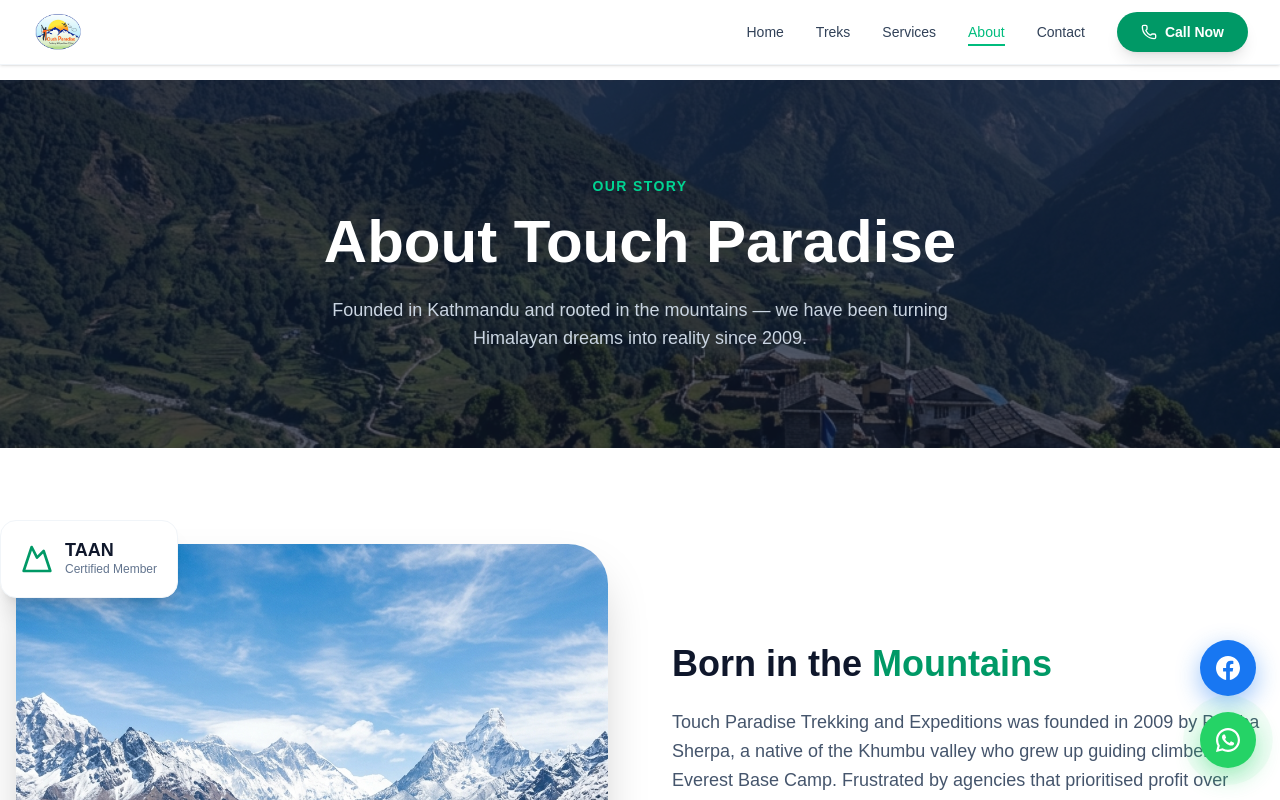
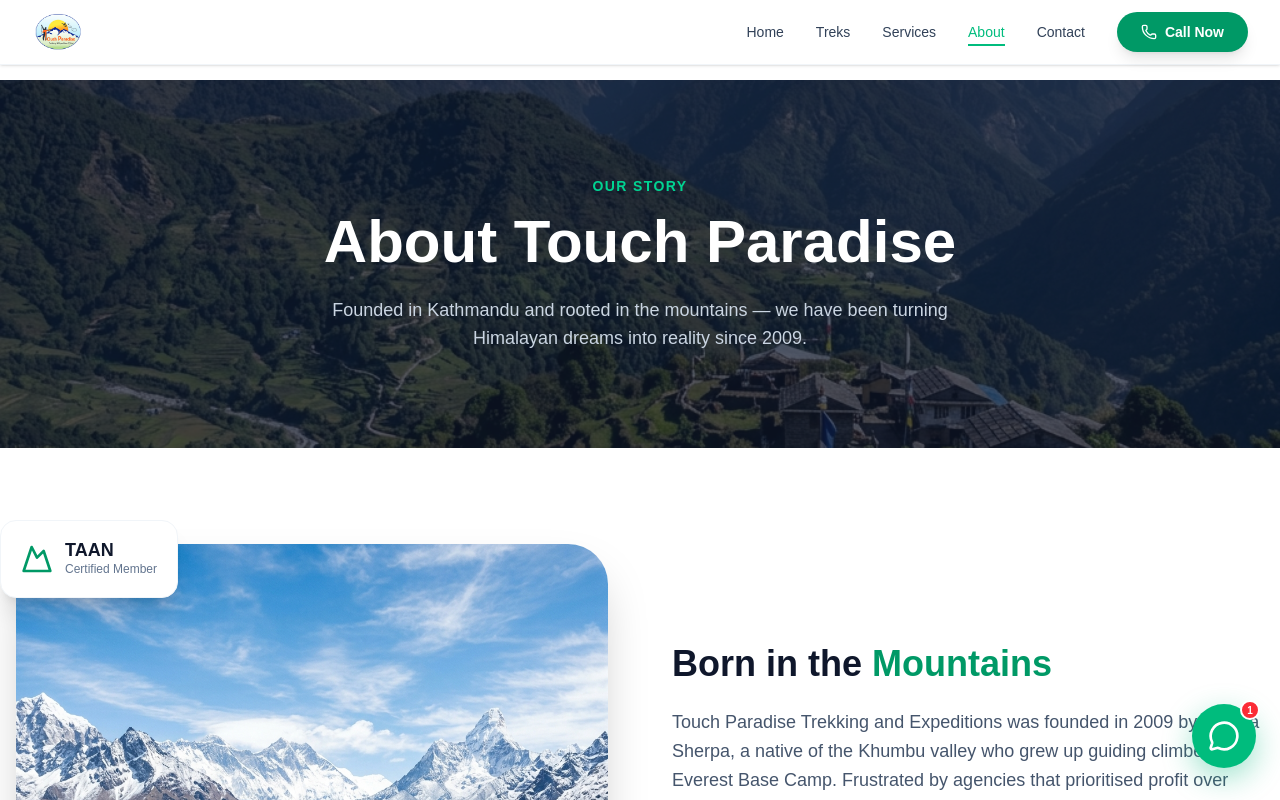
Before and after one commit to jiikeeesh/touch_paradise, a Next.js app: page /about in a window 1280 px wide. Shown: the top 800 px of the page. Built offline with nearby package versions, Linux system fonts and the light colour scheme.

Commit message:
feat: add About, FeaturedTreks, FloatingSocial, and Footer components with a dedicated treks listing page

```diff
--- a/app/treks/page.tsx
+++ b/app/treks/page.tsx
@@ -14,19 +14,26 @@
 
 export default async function TreksPage() {
   let regions: any[] = [];
+  let trekCount = 0;
   try {
-    regions = await prisma.region.findMany({
-      orderBy: { createdAt: "desc" },
-      include: {
-        _count: {
-          select: { treks: true },
+    const [fetchedRegions, totalTreks] = await Promise.all([
+      prisma.region.findMany({
+        orderBy: { createdAt: "desc" },
+        include: {
+          _count: {
+            select: { treks: true },
+          },
         },
-      },
-    });
+      }),
+      prisma.trek.count(),
+    ]);
+    regions = fetchedRegions;
+    trekCount = totalTreks;
   } catch (error) {
-    console.error("Failed to load regions:", error);
+    console.error("Failed to load regions or trek count:", error);
   }
 
+  const regionCount = regions.length;
 
   return (
     <PageLayout>
@@ -61,10 +68,10 @@
         <div className="container mx-auto px-4">
           <div className="grid grid-cols-2 md:grid-cols-4 divide-x divide-slate-100">
             {[
-              { label: "Trek Packages", value: "20+" },
-              { label: "Regions Covered", value: "8" },
+              { label: "Trek Packages", value: `${trekCount > 0 ? trekCount : "0"}+` },
+              { label: "Regions Covered", value: `${regionCount > 0 ? regionCount : "0"}` },
               { label: "Certified Guides", value: "40+" },
-              { label: "Years Running", value: "15+" },
+              { label: "Years Running", value: "17+" },
             ].map((stat) => (
               <div key={stat.label} className="py-6 px-8 text-center">
                 <p className="text-3xl font-bold text-emerald-600 mb-1">
--- a/components/About.tsx
+++ b/components/About.tsx
@@ -5,7 +5,7 @@
 import { CheckCircle2, ShieldCheck, HeartPulse, UserCheck } from "lucide-react";
 
 const stats = [
-  { label: "Years Experience", value: "15+" },
+  { label: "Years Experience", value: "17+" },
   { label: "Successful Treks", value: "2,500+" },
   { label: "Professional Guides", value: "40+" },
   { label: "Happy Clients", value: "10k+" },
@@ -57,7 +57,7 @@
             </h2>
             <p className="text-lg text-slate-600 leading-relaxed mb-10">
               Founded in Kathmandu, Touch Paradise Trekking and Expeditions has been at the forefront
-              of Himalayan exploration for over 15 years. We believe that every traveler deserves
+              of Himalayan exploration for over 17 years. We believe that every traveler deserves
               a safe, authentic, and unforgettable journey into the heart of Nepal.
             </p>
 
--- a/components/FeaturedTreks.tsx
+++ b/components/FeaturedTreks.tsx
@@ -55,7 +55,8 @@
 
 
 const FeaturedTreks = () => {
-  const [displayTreks, setDisplayTreks] = useState<Trek[]>(fallbackTreks);
+  const [displayTreks, setDisplayTreks] = useState<Trek[]>([]);
+  const [isLoading, setIsLoading] = useState(true);
 
   useEffect(() => {
     const fetchTreks = async () => {
@@ -82,6 +83,8 @@
         }
       } catch (err) {
         console.error("Error fetching treks", err);
+      } finally {
+        setIsLoading(false);
       }
     };
     fetchTreks();
@@ -105,8 +108,15 @@
           </Link>
         </div>
 
-        <div className="grid grid-cols-1 md:grid-cols-2 lg:grid-cols-3 gap-10">
-          {displayTreks.map((trek, index) => {
+        {isLoading ? (
+          <div className="grid grid-cols-1 md:grid-cols-2 lg:grid-cols-3 gap-10">
+            {[1, 2, 3].map((i) => (
+              <div key={i} className="bg-slate-50 rounded-3xl h-[450px] animate-pulse" />
+            ))}
+          </div>
+        ) : displayTreks.length > 0 ? (
+          <div className="grid grid-cols-1 md:grid-cols-2 lg:grid-cols-3 gap-10">
+            {displayTreks.map((trek, index) => {
             const trekLink = trek.slug && trek.regionSlug
               ? `/treks/${trek.regionSlug}/${trek.slug}`
               : "/treks";
@@ -171,7 +181,13 @@
               </Link>
             );
           })}
-        </div>
+          </div>
+        ) : (
+          <div className="text-center py-20 bg-slate-50 rounded-3xl border border-dashed border-slate-200">
+            <Mountain className="w-12 h-12 text-slate-300 mx-auto mb-4" />
+            <p className="text-slate-500 font-medium">No trekking packages found. Create some in the admin panel!</p>
+          </div>
+        )}
       </div>
     </section>
   );
--- a/components/FloatingSocial.tsx
+++ b/components/FloatingSocial.tsx
@@ -1,6 +1,8 @@
 "use client";
 
 import { useState } from "react";
+import { MessageCircle, X } from "lucide-react";
+import { motion, AnimatePresence } from "framer-motion";
 
 const WHATSAPP_NUMBER = "9779841259682";
 const FACEBOOK_URL = "https://www.facebook.com/touchparadisetrekking"; // update with real page URL
@@ -33,7 +35,12 @@
   const [hovered, setHovered] = useState(false);
 
   return (
-    <div className="relative flex items-center group">
+    <motion.div
+      initial={{ opacity: 0, y: 20, scale: 0.8 }}
+      animate={{ opacity: 1, y: 0, scale: 1 }}
+      exit={{ opacity: 0, y: 20, scale: 0.8 }}
+      className="relative flex items-center group mb-4"
+    >
       {/* Tooltip */}
       <div
         className={`absolute right-16 whitespace-nowrap px-3 py-1.5 rounded-lg text-white text-sm font-medium pointer-events-none
@@ -77,23 +84,19 @@
       >
         {children}
       </a>
-    </div>
+    </motion.div>
   );
 };
 
 const FloatingSocial = () => {
+  const [isOpen, setIsOpen] = useState(false);
+  const [isHovered, setIsHovered] = useState(false);
+
   return (
-    <div
-      className="fixed bottom-8 right-6 z-50 flex flex-col gap-4 items-end"
-      style={{ animation: "slideInRight 0.5s ease-out both" }}
-    >
-      <style>{`
-        @keyframes slideInRight {
-          from { opacity: 0; transform: translateX(60px); }
-          to   { opacity: 1; transform: translateX(0); }
-        }
-      `}</style>
-
+    <div className="fixed bottom-8 right-6 z-50 flex flex-col items-end">
+      <AnimatePresence>
+        {isOpen && (
+          <div className="flex flex-col items-end mb-2">
             {/* Facebook */}
             <Bubble
               href={FACEBOOK_URL}
@@ -117,6 +120,57 @@
               <WhatsAppIcon className="w-6 h-6" />
             </Bubble>
           </div>
+        )}
+      </AnimatePresence>
+
+      {/* Main Trigger Button */}
+      <div className="relative flex items-center group">
+        {/* Label on Hover */}
+        <AnimatePresence>
+          {!isOpen && isHovered && (
+            <motion.div
+              initial={{ opacity: 0, x: 10 }}
+              animate={{ opacity: 1, x: 0 }}
+              exit={{ opacity: 0, x: 10 }}
+              className="absolute right-16 whitespace-nowrap px-4 py-2 rounded-xl bg-emerald-600 text-white text-sm font-bold shadow-lg shadow-emerald-600/20"
+            >
+              Chat With Us
+              {/* Arrow */}
+              <span className="absolute right-[-6px] top-1/2 -translate-y-1/2 w-0 h-0 border-t-[6px] border-t-transparent border-b-[6px] border-b-transparent border-l-[6px] border-l-emerald-600" />
+            </motion.div>
+          )}
+        </AnimatePresence>
+
+        <motion.button
+          onClick={() => setIsOpen(!isOpen)}
+          onMouseEnter={() => setIsHovered(true)}
+          onMouseLeave={() => setIsHovered(false)}
+          whileHover={{ scale: 1.05 }}
+          whileTap={{ scale: 0.95 }}
+          className={`relative w-16 h-16 rounded-full flex items-center justify-center text-white
+            ${isOpen ? "bg-slate-800 rotate-90" : "bg-emerald-500"}
+            shadow-2xl transition-all duration-300 z-10`}
+          style={{
+            boxShadow: isOpen
+              ? "0 10px 30px rgba(30,41,59,0.4)"
+              : "0 10px 30px rgba(16,185,129,0.4)"
+          }}
+        >
+          {isOpen ? (
+            <X className="w-8 h-8" />
+          ) : (
+            <MessageCircle className="w-8 h-8" />
+          )}
+
+          {/* Notification Badge (only when closed) */}
+          {!isOpen && (
+            <span className="absolute -top-1 -right-1 w-5 h-5 bg-red-500 rounded-full border-2 border-white flex items-center justify-center text-[10px] font-bold">
+              1
+            </span>
+          )}
+        </motion.button>
+      </div>
+    </div>
   );
 };
 
--- a/components/Footer.tsx
+++ b/components/Footer.tsx
@@ -134,7 +134,7 @@
         {/* Footer Bottom */}
         <div className="pt-12 border-t border-white/5 flex flex-col sm:flex-row justify-between items-center gap-6">
           <p className="text-slate-500 text-sm">
-            © {new Date().getFullYear()} Touch Paradise Trekking & Expeditions Pvt. Ltd.
+            © 2009 Touch Paradise Trekking & Expeditions Pvt. Ltd.
           </p>
           <div className="flex gap-8">
             <Link href="#" className="text-slate-500 hover:text-white text-xs transition-colors">Privacy Policy</Link>
```
Lines whose indentation alone changed are shown as unchanged.
